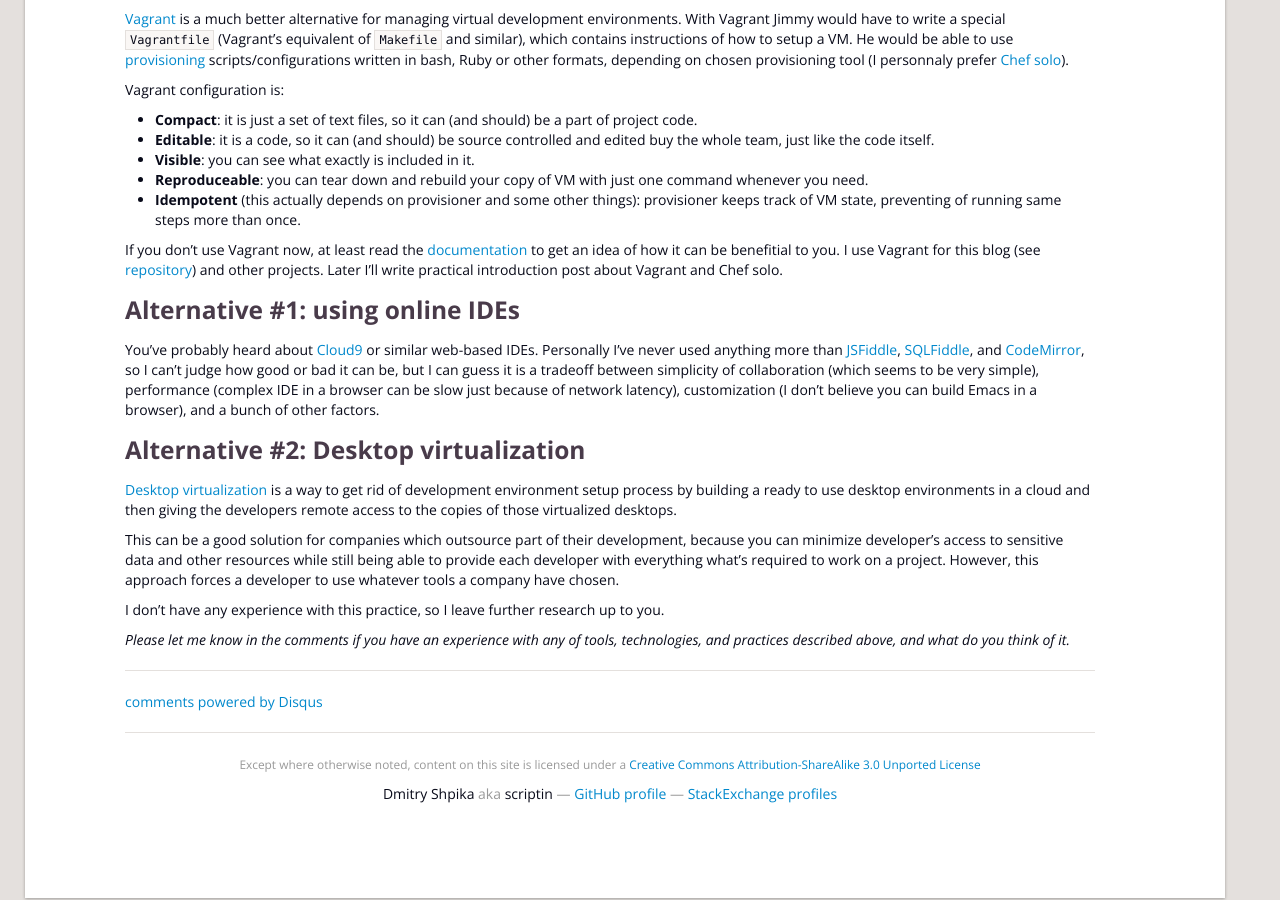
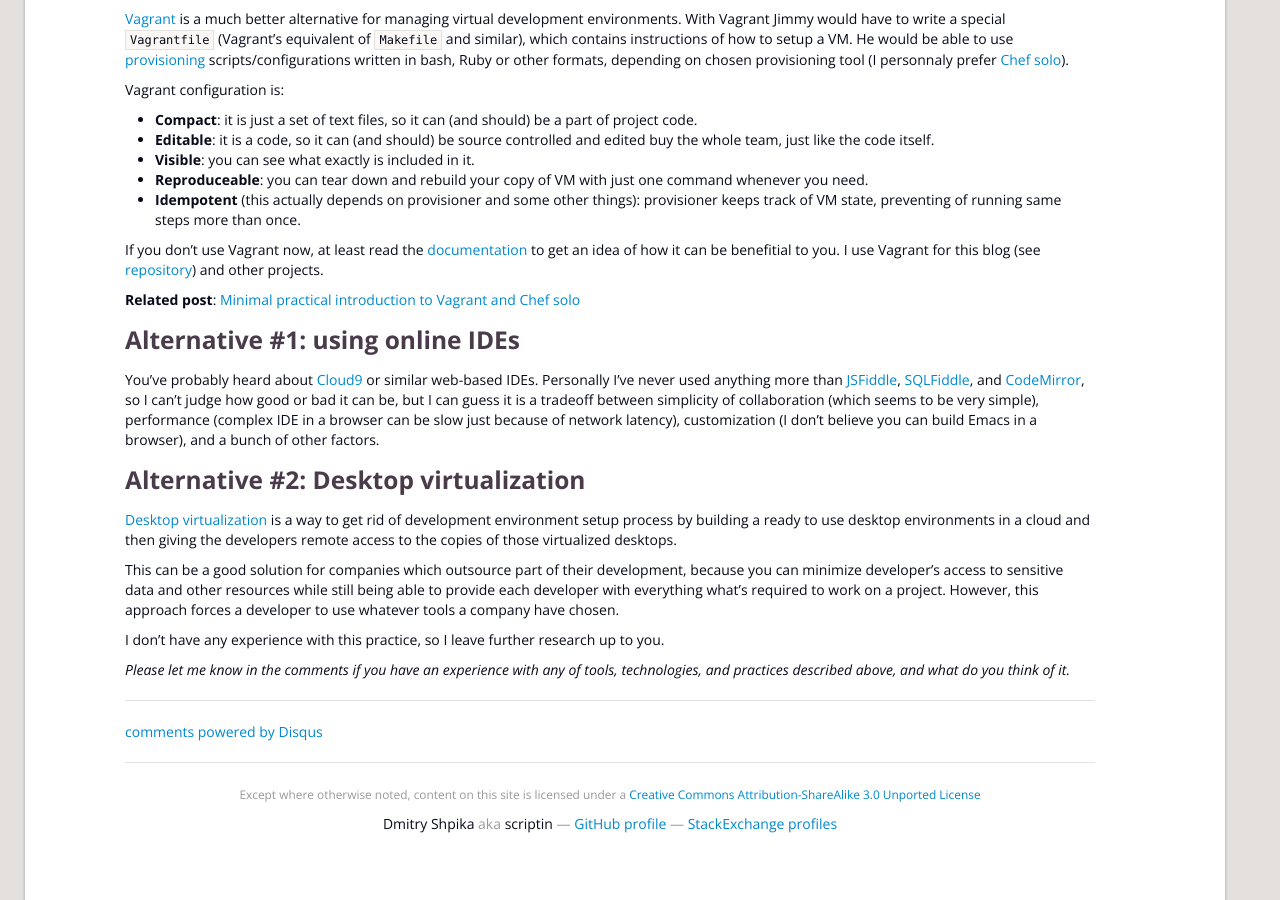
Before and after one commit to scriptin/scriptin.github.io, a Jekyll site: the page built from _posts/2013-05-07-portable-development.md, in a window 1280 px wide and 900 px high, scrolled down 1584 px. Built offline with Jekyll 4.4.1, drawn with Linux system fonts in a browser that asks for light colours; comment, search, counter and statistics services are not loaded.

Commit message:
Related post link

```diff
--- a/_posts/2013-05-07-portable-development.md
+++ b/_posts/2013-05-07-portable-development.md
@@ -63,7 +63,9 @@
 - **Reproduceable**: you can tear down and rebuild your copy of VM with just one command whenever you need.
 - **Idempotent** (this actually depends on provisioner and some other things): provisioner keeps track of VM state, preventing of running same steps more than once.
 
-If you don't use Vagrant now, at least read the [documentation][vagrant_docs] to get an idea of how it can be benefitial to you. I use Vagrant for this blog (see [repository](https://github.com/scriptin/scriptin.github.io)) and other projects. Later I'll write practical introduction post about Vagrant and Chef solo.
+If you don't use Vagrant now, at least read the [documentation][vagrant_docs] to get an idea of how it can be benefitial to you. I use Vagrant for this blog (see [repository](https://github.com/scriptin/scriptin.github.io)) and other projects.
+
+**Related post**: [Minimal practical introduction to Vagrant and Chef solo]({% post_url 2013-05-09-vagrant-chef-intro %})
 
 [vagrant]: http://vagrantup.com
 [vagrant_docs]: http://docs.vagrantup.com/v2/
```
